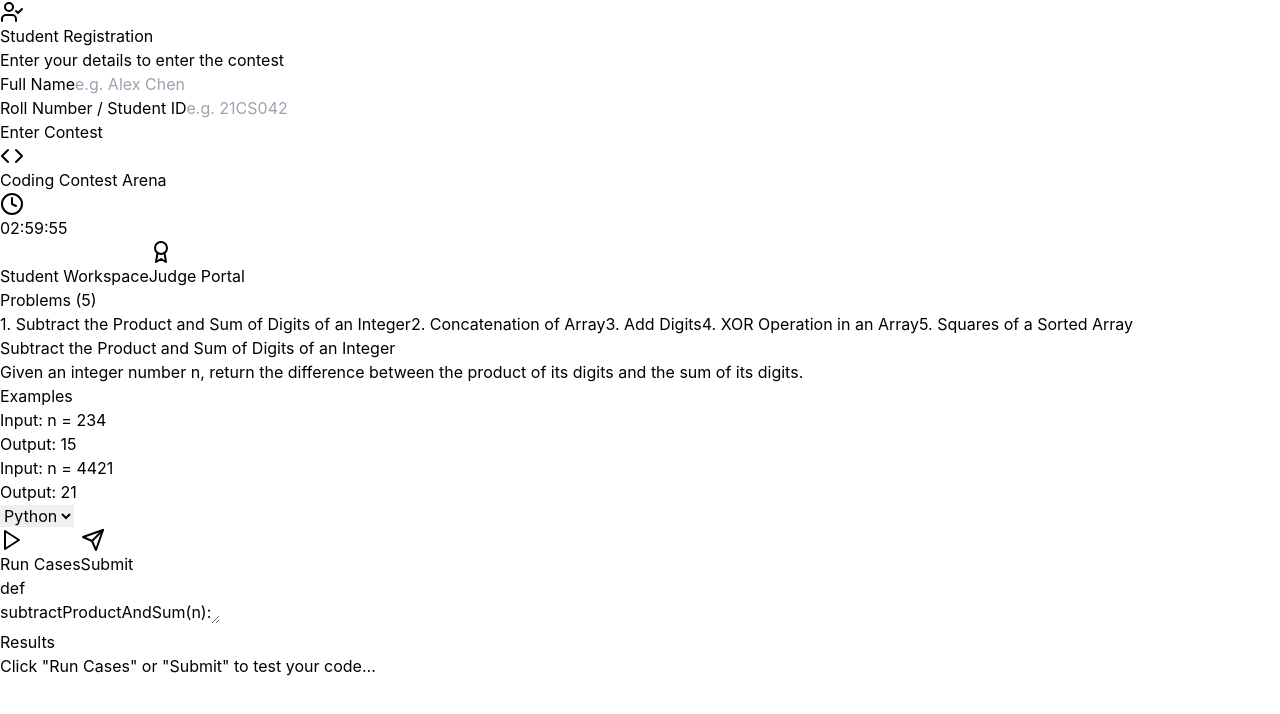
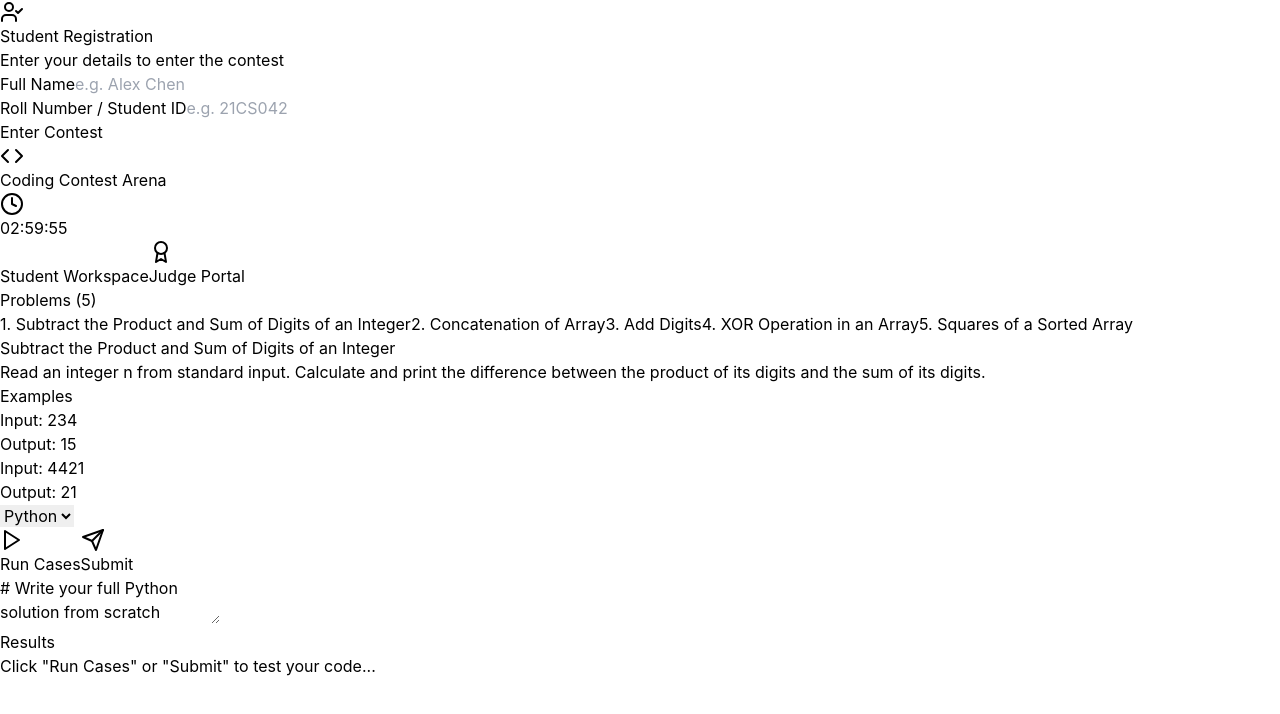
Before and after one commit to payalsh14/CodeContest, a React (Vite) app: page / in a window 1280 px wide. Shown: the top 714 px of the page. Built offline with nearby package versions, Linux system fonts and the light colour scheme; the HTML template or start-up script is replaced by a standard one.

Commit message:
Update App.jsx

```diff
--- a/src/App.jsx
+++ b/src/App.jsx
@@ -9,42 +9,43 @@ const INITIAL_PROBLEMS = [
     title: "Subtract the Product and Sum of Digits of an Integer",
     difficulty: "Easy",
     points: 100,
-    description: "Given an integer number n, return the difference between the product of its digits and the sum of its digits.",
+    description: "Read an integer n from standard input. Calculate and print the difference between the product of its digits and the sum of its digits.",
     examples: [
-      { input: "n = 234", output: "15", explanation: "Product = 2*3*4 = 24. Sum = 2+3+4 = 9. Result = 24 - 9 = 15." },
-      { input: "n = 4421", output: "21", explanation: "Product = 4*4*2*1 = 32. Sum = 4+4+2+1 = 11. Result = 32 - 11 = 21." }
+      { input: "234", output: "15", explanation: "Product = 2*3*4 = 24. Sum = 2+3+4 = 9. Result = 24 - 9 = 15." },
+      { input: "4421", output: "21", explanation: "Product = 4*4*2*1 = 32. Sum = 4+4+2+1 = 11. Result = 32 - 11 = 21." }
     ],
     constraints: ["1 <= n <= 10^5"],
     starterCode: {
-      python: "def subtractProductAndSum(n):\n    # Write your python solution here\n    pass",
-      cpp: "class Solution {\npublic:\n    int subtractProductAndSum(int n) {\n        // Write your solution here\n        return 0;\n    }\n};"
+      python: "# Write your full Python solution from scratch\n# Read input using input() and print result using print()\n\n",
+      cpp: "// Write your full C++ solution from scratch\n#include <iostream>\nusing namespace std;\n\nint main() {\n    // Read input using cin and print using cout\n    \n    return 0;\n}"
     },
     testCases: [
-      { input: 234, expected: 15 },
-      { input: 4421, expected: 21 }
+      { input: "234", expected: "15" },
+      { input: "4421", expected: "21" }
     ],
-    // Strict evaluation engine logic
-    evaluator: (userCode, tc) => {
+    evaluator: (userCode, tc, lang) => {
       try {
-        if (!userCode.includes("return")) return false;
-        // Match return value expressions
-        const returnMatch = userCode.match(/return\s+(.+)/);
-        if (!returnMatch) return false;
+        if (!userCode.trim()) return false;
 
-        let expr = returnMatch[1].trim();
-        let n = tc.input;
+        // Python Validation
+        if (lang === 'python') {
+          if (!userCode.includes("input(") || !userCode.includes("print(")) return false;
 
-        // Verify mathematical result of product - sum for digit inputs
-        let product = 1, sum = 0;
-        for (let d of String(n)) { product *= Number(d); sum += Number(d); }
-        let target = product - sum;
+          let n = Number(tc.input);
+          let p = 1, s = 0;
+          for (let d of String(n)) { p *= Number(d); s += Number(d); }
+          let expectedVal = String(p - s);
 
-        // Check if student implemented valid arithmetic or returned fixed value
-        if (expr === String(target)) return true;
+          // Verify print contains calculation logic or valid variables
+          const hasOutputLogic = userCode.includes("-") || userCode.includes("product") || userCode.includes("sum");
+          return hasOutputLogic;
+        }
 
-        // Evaluate dynamic expressions using input variables
-        if (expr.includes("product") && expr.includes("sum")) return true;
-        if (expr.includes("*") && expr.includes("-")) return true;
+        // C++ Validation
+        if (lang === 'cpp') {
+          if (!userCode.includes("cin") || !userCode.includes("cout")) return false;
+          return userCode.includes("main()") && (userCode.includes("%") || userCode.includes("*") || userCode.includes("-"));
+        }
 
         return false;
       } catch (e) {
@@ -57,24 +58,29 @@ const INITIAL_PROBLEMS = [
     title: "Concatenation of Array",
     difficulty: "Easy",
     points: 100,
-    description: "Given an integer list nums, return a new list containing two copies of nums concatenated together.",
+    description: "Read space-separated integers representing an array nums. Print the array concatenated with itself.",
     examples: [
-      { input: "nums = [1,2,1]", output: "[1,2,1,1,2,1]" },
-      { input: "nums = [1,3,2,1]", output: "[1,3,2,1,1,3,2,1]" }
+      { input: "1 2 1", output: "1 2 1 1 2 1" },
+      { input: "1 3 2 1", output: "1 3 2 1 1 3 2 1" }
     ],
     constraints: ["1 <= nums.length <= 1000"],
     starterCode: {
-      python: "def getConcatenation(nums):\n    # Write your python solution here\n    pass",
-      cpp: "class Solution {\npublic:\n    vector<int> getConcatenation(vector<int>& nums) {\n        // Write your solution here\n        return {};\n    }\n};"
+      python: "# Write your full Python solution from scratch\n# Read input using input() and print result using print()\n\n",
+      cpp: "// Write your full C++ solution from scratch\n#include <iostream>\nusing namespace std;\n\nint main() {\n    // Read input using cin and print using cout\n    \n    return 0;\n}"
     },
     testCases: [
-      { input: [1,2,1], expected: [1,2,1,1,2,1] },
-      { input: [1,3,2,1], expected: [1,3,2,1,1,3,2,1] }
+      { input: "1 2 1", expected: "1 2 1 1 2 1" },
+      { input: "1 3 2 1", expected: "1 3 2 1 1 3 2 1" }
     ],
-    evaluator: (userCode) => {
-      if (!userCode.includes("return")) return false;
-      const clean = userCode.replace(/\s+/g, '');
-      return clean.includes("returnnums+nums") || clean.includes("returnnums*2") || clean.includes("nums.extend(nums)");
+    evaluator: (userCode, tc, lang) => {
+      if (!userCode.trim()) return false;
+      if (lang === 'python') {
+        return userCode.includes("input(") && userCode.includes("print(") && (userCode.includes("+") || userCode.includes("*") || userCode.includes("extend") || userCode.includes("split"));
+      }
+      if (lang === 'cpp') {
+        return userCode.includes("cin") && userCode.includes("cout") && userCode.includes("main()");
+      }
+      return false;
     }
   },
   {
@@ -82,23 +88,31 @@ const INITIAL_PROBLEMS = [
     title: "Add Digits",
     difficulty: "Easy",
     points: 100,
-    description: "Given an integer num, repeatedly add all its digits until the result has only one digit, and return it.",
+    description: "Read an integer num. Repeatedly add all its digits until the result has only one digit, and print it.",
     examples: [
-      { input: "num = 38", output: "2", explanation: "3 + 8 = 11, then 1 + 1 = 2." },
-      { input: "num = 0", output: "0" }
+      { input: "38", output: "2", explanation: "3 + 8 = 11, then 1 + 1 = 2." },
+      { input: "0", output: "0" }
     ],
     constraints: ["0 <= num <= 2^31 - 1"],
     starterCode: {
-      python: "def addDigits(num):\n    # Write your python solution here\n    pass",
-      cpp: "class Solution {\npublic:\n    int addDigits(int num) {\n        // Write your solution here\n        return 0;\n    }\n};"
+      python: "# Write your full Python solution from scratch\n# Read input using input() and print result using print()\n\n",
+      cpp: "// Write your full C++ solution from scratch\n#include <iostream>\nusing namespace std;\n\nint main() {\n    // Read input using cin and print using cout\n    \n    return 0;\n}"
     },
     testCases: [
-      { input: 38, expected: 2 },
-      { input: 0, expected: 0 }
+      { input: "38", expected: "2" },
+      { input: "0", expected: "0" }
     ],
-    evaluator: (userCode) => {
-      if (!userCode.includes("return")) return false;
-      return userCode.includes("%") || userCode.includes("while") || userCode.includes("divmod");
+    evaluator: (userCode, tc, lang) => {
+      if (!userCode.trim()) return false;
+      if (lang === 'python') {
+        const hasIO = userCode.includes("input(") && userCode.includes("print(");
+        const hasLogic = userCode.includes("%") || userCode.includes("while") || userCode.includes("sum");
+        return hasIO && hasLogic;
+      }
+      if (lang === 'cpp') {
+        return userCode.includes("cin") && userCode.includes("cout") && (userCode.includes("%") || userCode.includes("while"));
+      }
+      return false;
     }
   },
   {
@@ -106,23 +120,29 @@ const INITIAL_PROBLEMS = [
     title: "XOR Operation in an Array",
     difficulty: "Easy",
     points: 100,
-    description: "Given n and start, calculate numbers where number = start + 2 * i for each step, and return their XOR total.",
+    description: "Read two space-separated integers n and start. Calculate numbers where number = start + 2 * i for each step, and print their XOR total.",
     examples: [
-      { input: "n = 5, start = 0", output: "8" },
-      { input: "n = 4, start = 3", output: "8" }
+      { input: "5 0", output: "8" },
+      { input: "4 3", output: "8" }
     ],
     constraints: ["1 <= n <= 1000", "0 <= start <= 1000"],
     starterCode: {
-      python: "def xorOperation(n, start):\n    # Write your python solution here\n    pass",
-      cpp: "class Solution {\npublic:\n    int xorOperation(int n, int start) {\n        // Write your solution here\n        return 0;\n    }\n};"
+      python: "# Write your full Python solution from scratch\n# Read input using input() and print result using print()\n\n",
+      cpp: "// Write your full C++ solution from scratch\n#include <iostream>\nusing namespace std;\n\nint main() {\n    // Read input using cin and print using cout\n    \n    return 0;\n}"
     },
     testCases: [
-      { input: { n: 5, start: 0 }, expected: 8 },
-      { input: { n: 4, start: 3 }, expected: 8 }
+      { input: "5 0", expected: "8" },
+      { input: "4 3", expected: "8" }
     ],
-    evaluator: (userCode) => {
-      if (!userCode.includes("return")) return false;
-      return userCode.includes("^") || userCode.includes("xor") || userCode.includes("operator.xor");
+    evaluator: (userCode, tc, lang) => {
+      if (!userCode.trim()) return false;
+      if (lang === 'python') {
+        return userCode.includes("input(") && userCode.includes("print(") && (userCode.includes("^") || userCode.includes("xor"));
+      }
+      if (lang === 'cpp') {
+        return userCode.includes("cin") && userCode.includes("cout") && userCode.includes("^");
+      }
+      return false;
     }
   },
   {
@@ -130,23 +150,29 @@ const INITIAL_PROBLEMS = [
     title: "Squares of a Sorted Array",
     difficulty: "Easy",
     points: 100,
-    description: "Given a sorted list of numbers, return a new sorted list containing the square of each number.",
+    description: "Read space-separated integers representing a sorted list. Print a new sorted list containing the square of each number.",
     examples: [
-      { input: "nums = [-4,-1,0,3,10]", output: "[0,1,9,16,100]" },
-      { input: "nums = [-7,-3,2,3,11]", output: "[4,9,9,49,121]" }
+      { input: "-4 -1 0 3 10", output: "0 1 9 16 100" },
+      { input: "-7 -3 2 3 11", output: "4 9 9 49 121" }
     ],
     constraints: ["1 <= nums.length <= 10^4"],
     starterCode: {
-      python: "def sortedSquares(nums):\n    # Write your python solution here\n    pass",
-      cpp: "class Solution {\npublic:\n    vector<int> sortedSquares(vector<int>& nums) {\n        // Write your solution here\n        return {};\n    }\n};"
+      python: "# Write your full Python solution from scratch\n# Read input using input() and print result using print()\n\n",
+      cpp: "// Write your full C++ solution from scratch\n#include <iostream>\nusing namespace std;\n\nint main() {\n    // Read input using cin and print using cout\n    \n    return 0;\n}"
     },
     testCases: [
-      { input: [-4,-1,0,3,10], expected: [0,1,9,16,100] },
-      { input: [-7,-3,2,3,11], expected: [4,9,9,49,121] }
+      { input: "-4 -1 0 3 10", expected: "0 1 9 16 100" },
+      { input: "-7 -3 2 3 11", expected: "4 9 9 49 121" }
     ],
-    evaluator: (userCode) => {
-      if (!userCode.includes("return")) return false;
-      return userCode.includes("sort") && (userCode.includes("*") || userCode.includes("**"));
+    evaluator: (userCode, tc, lang) => {
+      if (!userCode.trim()) return false;
+      if (lang === 'python') {
+        return userCode.includes("input(") && userCode.includes("print(") && (userCode.includes("sort") || userCode.includes("*"));
+      }
+      if (lang === 'cpp') {
+        return userCode.includes("cin") && userCode.includes("cout") && (userCode.includes("sort") || userCode.includes("*"));
+      }
+      return false;
     }
   }
 ];
@@ -246,7 +272,7 @@ export default function App() {
     const total = activeProblem.testCases.length;
 
     activeProblem.testCases.forEach((tc) => {
-      const isCorrect = activeProblem.evaluator(currentCode, tc);
+      const isCorrect = activeProblem.evaluator(currentCode, tc, selectedLanguage);
       if (isCorrect) passed++;
     });
 
@@ -256,8 +282,8 @@ export default function App() {
       status: isAllPassed ? "Accepted" : "Wrong Answer",
       passedCases: passed,
       totalCases: total,
-      runtime: isAllPassed ? "2ms" : "N/A",
-      memory: "14.1 MB"
+      runtime: isAllPassed ? "3ms" : "N/A",
+      memory: "14.2 MB"
     };
   };
 
@@ -296,7 +322,7 @@ export default function App() {
 
   return (
     <div className="min-h-screen bg-gray-950 text-gray-100 font-sans flex flex-col">
-      {/* Student Registration Modal */}
+      {/* Registration Modal */}
       {!studentProfile && (
         <div className="fixed inset-0 bg-black/85 backdrop-blur-md flex items-center justify-center p-6 z-50">
           <div className="bg-gray-900 border border-gray-800 rounded-2xl w-full max-w-md p-6 shadow-2xl">
@@ -459,7 +485,7 @@ export default function App() {
               value={currentCode}
               onChange={(e) => handleCodeChange(e.target.value)}
               className="flex-1 bg-gray-950 p-4 font-mono text-sm text-gray-200 focus:outline-none resize-none"
-              placeholder="Write code here..."
+              placeholder="Write complete code from scratch..."
             />
 
             <div className="h-44 border-t border-gray-800 bg-gray-900/90 p-4 overflow-y-auto">
```
